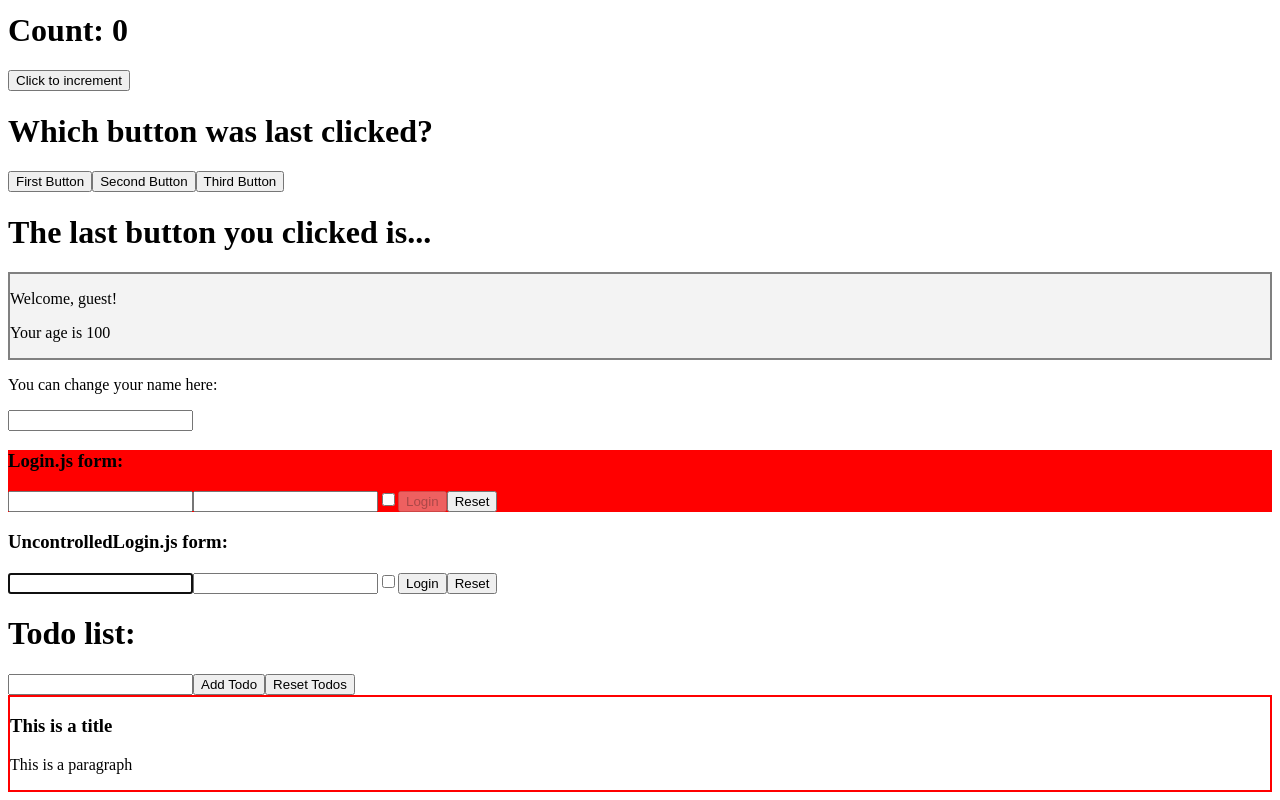
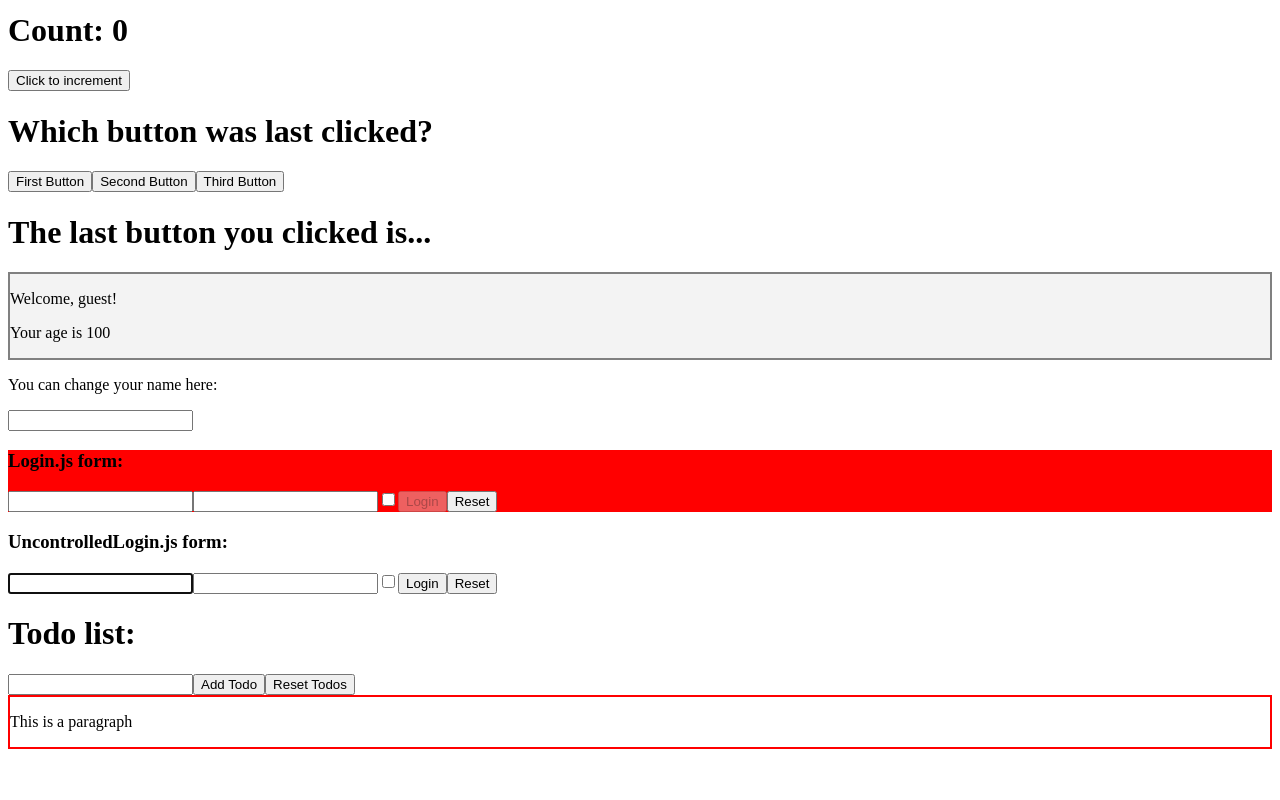
Before and after one commit to d-94k/react-develhope, a React (Create React App) app: page / in a window 1280 px wide. Shown: the part 270-1070 px from the top of the page. After the commit the page ends 1027 px from the top, so only its background shows below. Built offline with nearby package versions, Linux system fonts and the light colour scheme.

Commit message:
corrected exercise

```diff
--- a/src/App.js
+++ b/src/App.js
@@ -23,7 +23,7 @@ export default class App extends React.Component {
               <Login />
               <UncontrolledLogin />
               <TodoList />
-              <Container title={<h3>This is a title</h3>}>
+              <Container>
                 <p>This is a paragraph</p>
               </Container>
             </div>
--- a/src/Container.js
+++ b/src/Container.js
@@ -4,7 +4,6 @@ export default class Container extends React.Component {
     render () {
         return (
             <div style={{backgroundColor: 'white', border: '2px solid red'}}>
-                <div>{this.props.title}</div>
                 {this.props.children}
             </div>
         )
```
